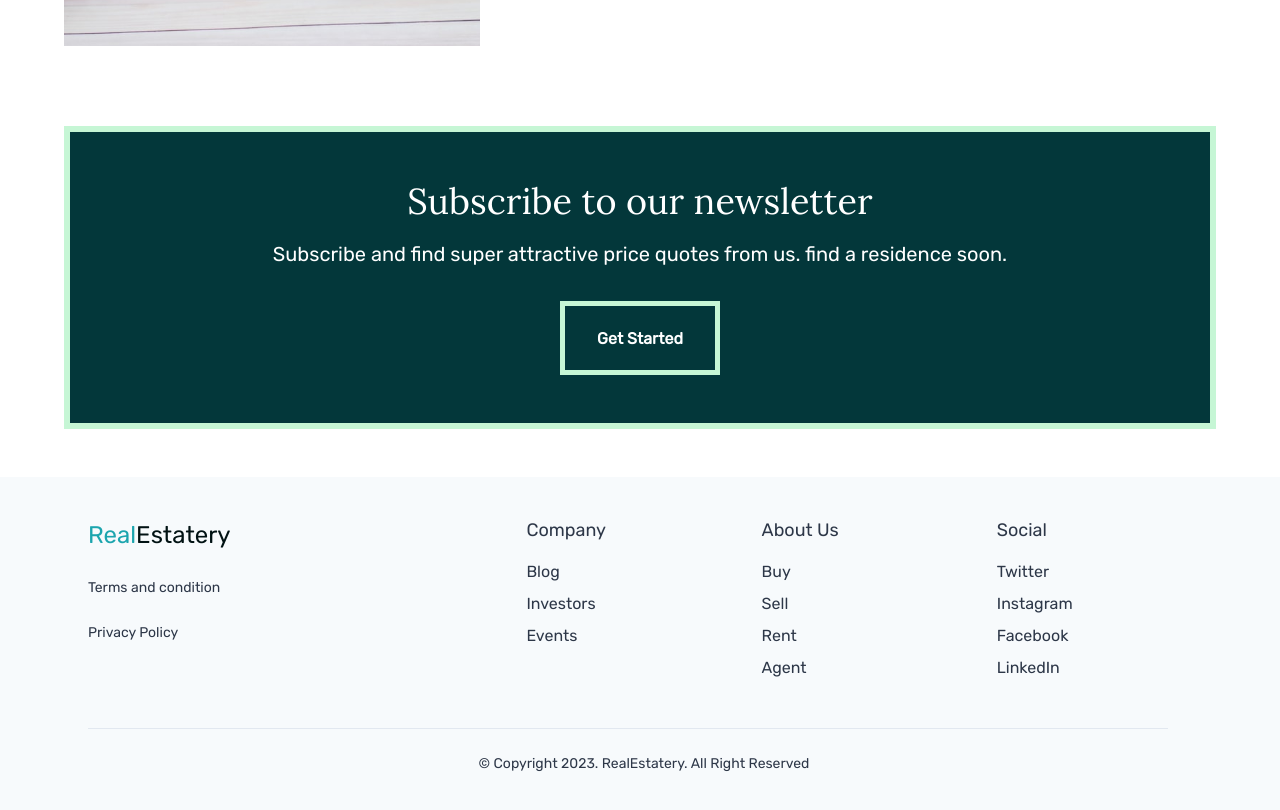
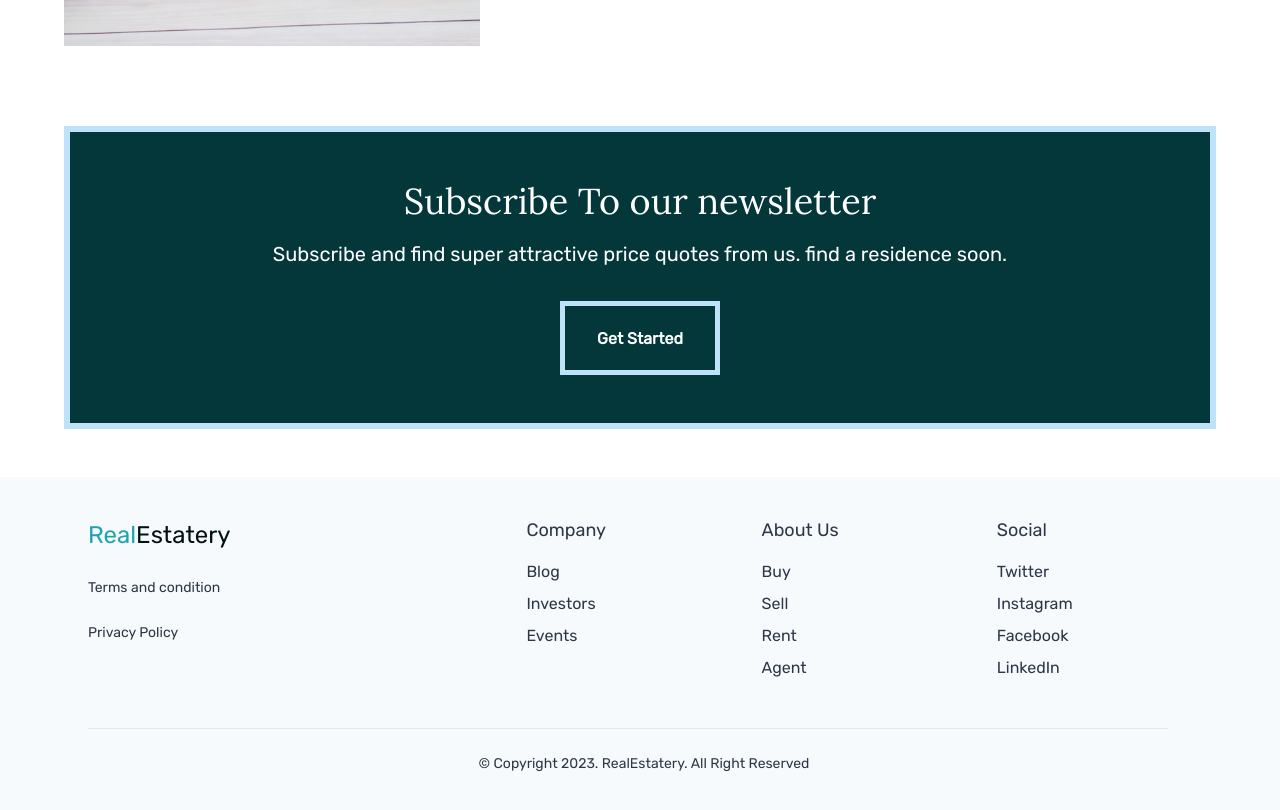
Before and after one commit to Ajyupdate/freestyle, a Next.js app: page / in a window 1280 px wide. Shown: the part 2380-3190 px from the top of the page. Built offline with nearby package versions, Linux system fonts and the light colour scheme; no server answers.

Commit message:
monday test

```diff
--- a/modules/auth/SignInForm.tsx
+++ b/modules/auth/SignInForm.tsx
@@ -82,7 +82,7 @@ export default function SignInForm() {
 
 
 
-        const response = await fetch(`https://real-estate-yjz9.onrender.com/seller/login`, {
+        const response = await fetch(`${API_ENDPOINT}/seller/login`, {
           method: 'POST',
           headers: {
             'Content-Type': 'application/json',
@@ -90,6 +90,7 @@ export default function SignInForm() {
             "Access-Control-Allow-Origin": "*",
           },
           body: JSON.stringify({ email, password })
+
         });
 
         const data = await response.json();
--- a/modules/landingPage/components/Subscription.tsx
+++ b/modules/landingPage/components/Subscription.tsx
@@ -8,12 +8,12 @@ const Subscription = (iSubscription: iSubscription) => {
 
 
 
-    <Box border="2px"  borderWidth="6px" borderColor="green.100"  mx={{ md:'5%'}}  color='white' mt={20} >
+    <Box border="2px"  borderWidth="6px" borderColor="blue.100"  mx={{ md:'5%'}}  color='white' mt={20} >
 
       <Box  bg='#03373A' p={12}>
           <Box >
             <Center>
-              <Heading  fontSize='36px' textAlign={'center'} fontWeight='600px'>Subscribe to our newsletter</Heading>
+              <Heading  fontSize='36px' textAlign={'center'} fontWeight='600px'>Subscribe To our newsletter</Heading>
             </Center>
           </Box>
 
@@ -28,7 +28,7 @@ const Subscription = (iSubscription: iSubscription) => {
           <Box pt={8}>
             <Center>
             <Button
-            border="2px" p={8} borderWidth="5px" borderColor="green.100"
+            border="2px" p={8} borderWidth="5px" borderColor="blue.100"
             rounded={'none'}
             width={{base: 'lg', sm: 'unset'}}
              colorScheme='white' variant='outline'>
```
